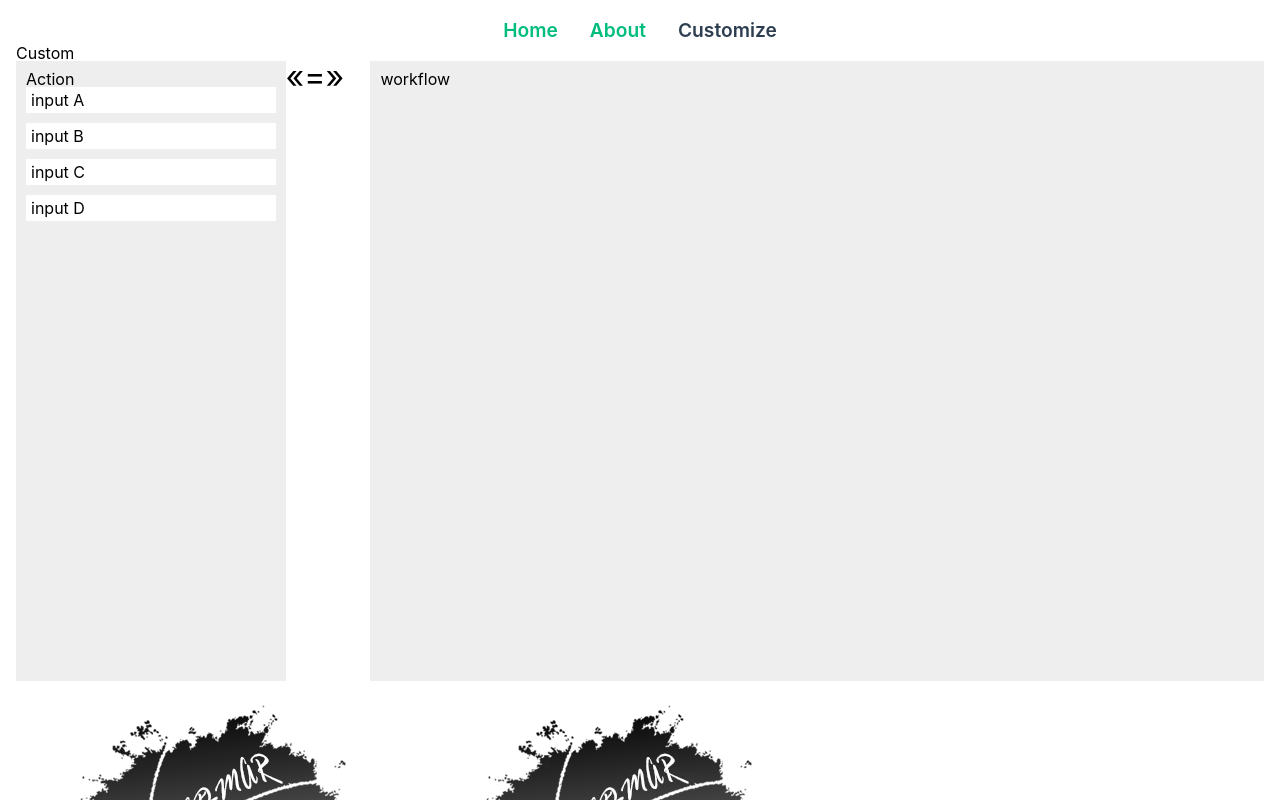
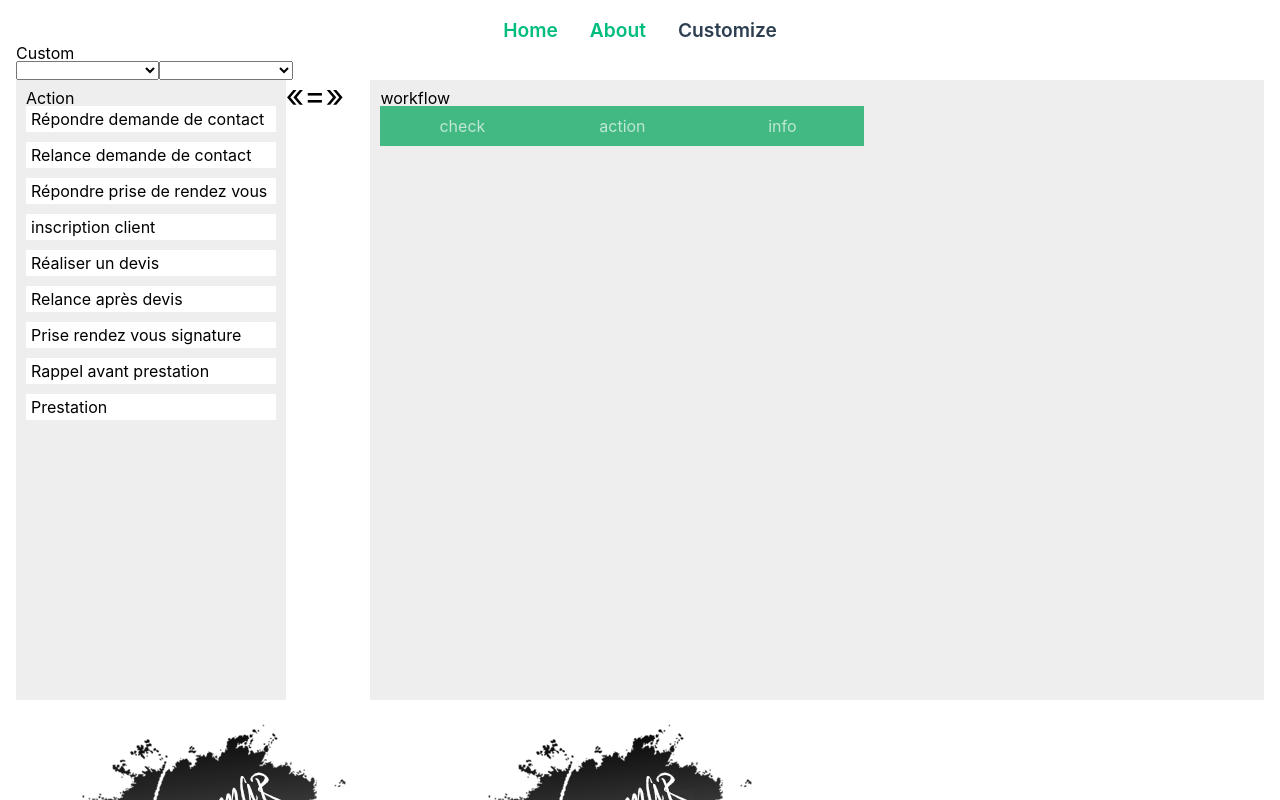
Before and after one commit to Christophe-Desmarres/custom-page, a Vue app in the folder custom-page/: page /customize in a window 1280 px wide. Shown: the top 800 px of the page. Built offline with nearby package versions, Linux system fonts and the light colour scheme.

Commit message:
add data.json and upgrade custom view

```diff
--- /dev/null
+++ b/custom-page/src/data/data.json
@@ -0,0 +1,175 @@
+{
+  "clients": [
+    {
+      "id": 0,
+      "name": "Gérard",
+      "lastname": "Mensoif",
+      "tel": "0102030405",
+      "mail": "mail@fakemail.com"
+    },
+    {
+      "id": 1,
+      "name": "John",
+      "lastname": "Doe",
+      "tel": "0102030405",
+      "mail": "mail@fakemail.com"
+    },
+    {
+      "id": 2,
+      "name": "Alain",
+      "lastname": "Deloin",
+      "tel": "0102030405",
+      "mail": "mail@fakemail.com"
+    },
+    {
+      "id": 3,
+      "name": "Abel",
+      "lastname": "Auboisdormant",
+      "tel": "0102030405",
+      "mail": "mail@fakemail.com"
+    },
+    {
+      "id": 4,
+      "name": "Kelly",
+      "lastname": "Diote",
+      "tel": "0102030405",
+      "mail": "mail@fakemail.com"
+    },
+    {
+      "id": 5,
+      "name": "Jim",
+      "lastname": "Nastik",
+      "tel": "0102030405",
+      "mail": "mail@fakemail.com"
+    },
+    {
+      "id": 6,
+      "name": "Léonie",
+      "lastname": "Das",
+      "tel": "0102030405",
+      "mail": "mail@fakemail.com"
+    },
+    {
+      "id": 7,
+      "name": "Phil",
+      "lastname": "Defer",
+      "tel": "0102030405",
+      "mail": "mail@fakemail.com"
+    },
+    {
+      "id": 8,
+      "name": "Eléonore",
+      "lastname": "Iléosud",
+      "tel": "0102030405",
+      "mail": "mail@fakemail.com"
+    },
+    {
+      "id": 9,
+      "name": "Usama",
+      "lastname": "Fémale",
+      "tel": "0102030405",
+      "mail": "mail@fakemail.com"
+    },
+    {
+      "id": 10,
+      "name": "Jacques",
+      "lastname": "Célère",
+      "tel": "0102030405",
+      "mail": "mail@fakemail.com"
+    },
+    {
+      "id": 11,
+      "name": "Vincent",
+      "lastname": "Time",
+      "tel": "0102030405",
+      "mail": "mail@fakemail.com"
+    },
+    {
+      "id": 12,
+      "name": "Jerry",
+      "lastname": "Canne",
+      "tel": "0102030405",
+      "mail": "mail@fakemail.com"
+    }
+  ],
+
+  "items": [
+    {
+      "id": 0,
+      "title": "Répondre demande de contact",
+      "actions": ["enregistrer client", "enregistrer prestation"],
+      "info": ["clientId", "prestationId"],
+      "list": 1
+    },
+    {
+      "id": 1,
+      "title": "Relance demande de contact",
+      "actions": [],
+      "info": ["clientId", "prestationId"],
+      "list": 1
+    },
+    {
+      "id": 2,
+      "title": "Répondre prise de rendez vous",
+      "list": 1
+    },
+    {
+      "id": 3,
+      "title": "inscription client",
+      "list": 1
+    },
+    {
+      "id": 4,
+      "title": "Réaliser un devis",
+      "list": 1
+    },
+    {
+      "id": 5,
+      "title": "Relance après devis",
+      "list": 1
+    },
+    {
+      "id": 6,
+      "title": "Prise rendez vous signature",
+      "list": 1
+    },
+    {
+      "id": 7,
+      "title": "Rappel avant prestation",
+      "list": 1
+    },
+    {
+      "id": 8,
+      "title": "Prestation",
+      "list": 1
+    }
+  ],
+
+  "prestations": [
+    {
+      "id": 0,
+      "name": "Mariage",
+      "description": "Mariaaaaaage"
+    },
+    {
+      "id": 1,
+      "name": "Anniversaire",
+      "description": "Anniversaire"
+    },
+    {
+      "id": 2,
+      "name": "Soirée privée",
+      "description": "Soirée privée"
+    },
+    {
+      "id": 3,
+      "name": "Soirée d'entreprise",
+      "description": "Soirée d'entreprise"
+    },
+    {
+      "id": 4,
+      "name": "Soirée étudiante",
+      "description": "Soirée étudiante"
+    }
+  ]
+}
--- a/custom-page/src/views/CustomView.vue
+++ b/custom-page/src/views/CustomView.vue
@@ -1,6 +1,21 @@
 <template>
     <div class="custom">
         <h1>Custom</h1>
+
+
+      <select v-model="client">
+        <option v-for="client in clients" :key="client.id" :value="client.id">
+          {{ client.name }} {{ client.lastname}}
+        </option>
+      </select>
+
+      <select v-model="prestation">
+        <option v-for="prestation in prestations" :key="prestation.id" :value="prestation.id">
+          {{ prestation.name }}
+        </option>
+      </select>
+
+
         <div class="custom__content">
 
             <div
@@ -30,16 +45,38 @@
                 @dragover.prevent
                 @dragenter.prevent>
                 workflow
-                    <div
+
+                <table>
+                    <tr>
+                        <th>check</th>
+                        <th>action</th>
+                        <th>info</th>
+
+                    </tr>
+
+
+
+                    <tr
                         class="drag-el"
                         v-for="item in listTwo"
                         :key="item.title"
                         draggable="true"
                         @dragstart="startDrag($event, item)"
                         >
-                        <input type="text" v-model="item.title">
-
-                    </div>
+                                <td>
+                                    <input type="checkbox" v-model="item.checked">
+                                </td>
+                                <td>
+                                    {{ item.title }}
+                                </td>
+                                <td>
+                                  <div v-for="(info, index) in item.info" :key="info" :value="info">
+                                    {{ clients[client].name }}<br>
+                                    {{ prestations[prestation].name }}<br>
+                                  </div>
+                                </td>
+                          </tr>
+                        </table>
             </div>
 
 
@@ -55,6 +92,7 @@
 
 <script>
 import logo from '../assets/images/logo400px.png';
+import dbData from '../data/data.json';
 
 
 // source : https://learnvue.co/articles/vue-drag-and-drop
@@ -66,42 +104,30 @@ export default {
     data() {
     return {
       logo,
+      clients: dbData.clients,
+      items: dbData.items,
+      prestations: dbData.prestations,
+      SelectedClient:'',
+      client: '',
+      prestation: '',
       newLogo: '',
-      items: [
-        {
-          id: 0,
-          title: 'input A',
-          list: 1,
-        },
-        {
-          id: 1,
-          title: 'input B',
-          list: 1,
-        },
-        {
-          id: 2,
-          title: 'input C',
-          list: 1,
-        },
-        {
-          id: 3,
-          title: 'input D',
-          list: 1,
-        },
-      ],
+
+
+
     }
   },
     methods: {
     startDrag(evt, item) {
-        console.log(evt)
+      console.log('je prends la case "'+ evt.srcElement.__vnode.key + '"')
+      // console.log(evt)
       evt.dataTransfer.dropEffect = 'move'
       evt.dataTransfer.effectAllowed = 'move'
       evt.dataTransfer.setData('itemID', item.id)
     },
 
     onDrop(evt, list) {
-        console.log(evt)
-
+      console.log('je pose')
+      // console.log(evt)
       const itemID = evt.dataTransfer.getData('itemID')
       const item = this.items.find((item) => item.id == itemID)
       item.list = list
@@ -158,4 +184,56 @@ export default {
   margin-bottom: 10px;
   padding: 5px;
 }
+
+table {
+  border: 2px solid #42b983;
+  border-radius: 3px;
+  background-color: #fff;
+}
+
+th {
+  background-color: #42b983;
+  color: rgba(255, 255, 255, 0.66);
+  cursor: pointer;
+  user-select: none;
+}
+
+td {
+  background-color: #f9f9f9;
+}
+
+th,
+td {
+  min-width: 120px;
+  padding: 10px 20px;
+}
+
+th.active {
+  color: #fff;
+}
+
+th.active .arrow {
+  opacity: 1;
+}
+
+.arrow {
+  display: inline-block;
+  vertical-align: middle;
+  width: 0;
+  height: 0;
+  margin-left: 5px;
+  opacity: 0.66;
+}
+
+.arrow.asc {
+  border-left: 4px solid transparent;
+  border-right: 4px solid transparent;
+  border-bottom: 4px solid #fff;
+}
+
+.arrow.dsc {
+  border-left: 4px solid transparent;
+  border-right: 4px solid transparent;
+  border-top: 4px solid #fff;
+}
 </style>
```
